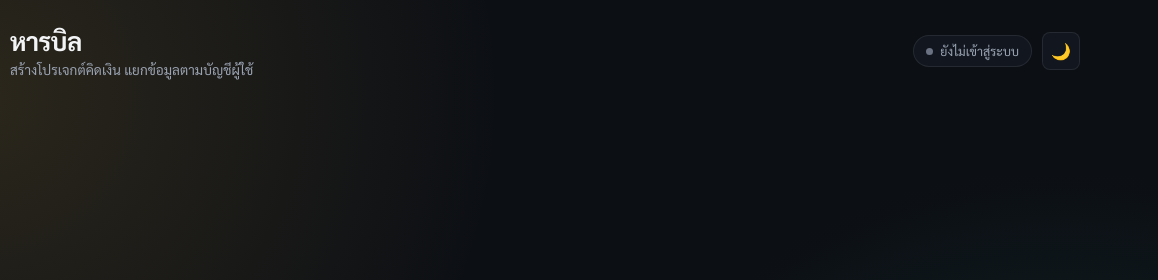
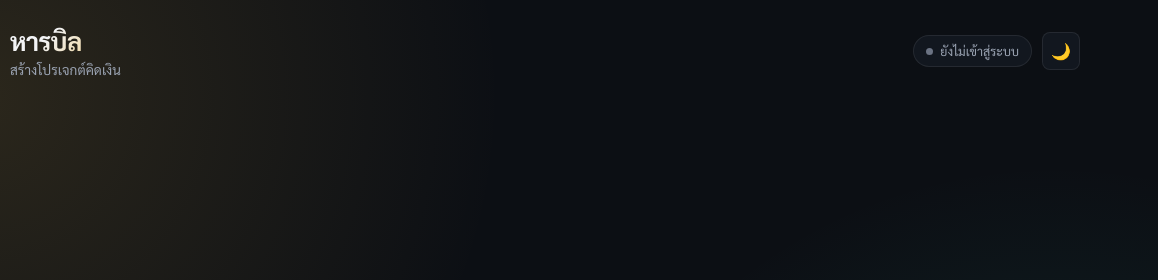
Before and after one commit to Thanawat-AI-dev/bill-splitter-data, a plain HTML site: page index.html in a window 1280 px wide. Shown: the top 280 px of the page, 122-1280 px from the left. Drawn offline with nearby package versions, Linux system fonts and the light colour scheme.

Commit message:
Update index.html

```diff
--- a/index.html
+++ b/index.html
@@ -5,7 +5,7 @@
 <meta name="viewport" content="width=device-width, initial-scale=1.0">
 <meta name="referrer" content="no-referrer">
 <title>หารบิล — Bill Splitter</title>
-<meta name="description" content="แอปหารบิลแบบโปรเจกต์ บันทึกข้อมูลขึ้น GitHub สร้างแดชบอร์ดสรุป และ Export เป็น PDF">
+<meta name="description" content="แอปหารบิลแบบโปรเจกต์ สร้างแดชบอร์ดสรุป และ Export เป็น PDF">
 <link rel="stylesheet" href="style.css">
 <script src="https://cdn.jsdelivr.net/npm/chart.js@4.4.1/dist/chart.umd.min.js"></script>
 <script src="https://cdnjs.cloudflare.com/ajax/libs/html2canvas/1.4.1/html2canvas.min.js"></script>
@@ -19,7 +19,7 @@
         <span class="brand-mark">🧾</span>
         <div>
           <h1>หารบิล</h1>
-          <p>สร้างโปรเจกต์คิดเงิน แยกข้อมูลตามบัญชีผู้ใช้</p>
+          <p>สร้างโปรเจกต์คิดเงิน </p>
         </div>
       </div>
       <div class="header-actions">
```
